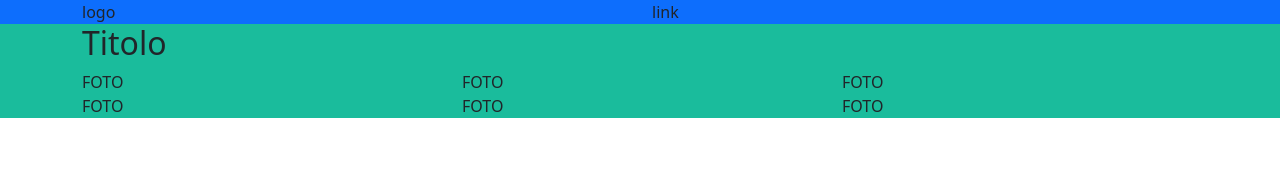
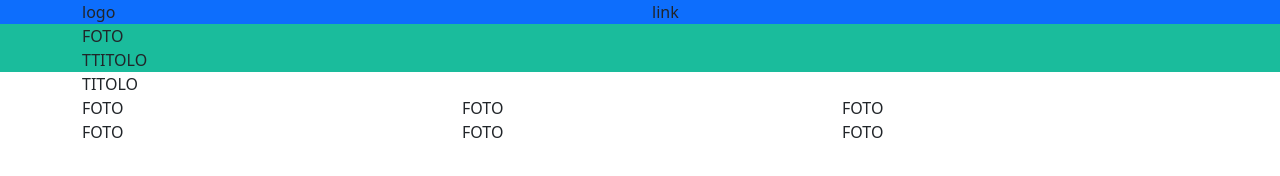
Before and after one commit to Marcomagnano93/html-css-bootstrap-freelancer, a plain HTML site: page index.html in a window 1280 px wide. Drawn offline with nearby package versions, Linux system fonts and the light colour scheme.

Commit message:
ADD: section portofio layout skeleton

```diff
--- a/index.html
+++ b/index.html
@@ -9,7 +9,7 @@
 </head>
 <body>
 <header class="bg-primary">
-    <div class="container container-lg container-xl">
+    <div class="container container-md container-lg">
         <div class="row">
             <div class="col">
                 <div class="logo">logo</div>
@@ -23,15 +23,36 @@
 
 <main>
     <section class="main_header">
-        <div class="container container-lg container-xl">
+        <div class="container container-sm container-md">
             <div class="row">
                 <div class="col">
-                    <h2>Titolo</h2>
+                    FOTO
                 </div>
             </div>
         </div>
 
-        <div class="container container-lg container-xl mr-auto ml-auto">
+        <div class="container container-sm container-md">
+            <div class="row">
+                <div class="col">
+                    TTITOLO
+                </div>
+
+            </div>
+        </div>
+
+
+    </section>
+
+    <section class="portfolio">
+        <div class="container container-md container-lg">
+            <div class="row">
+                <div class="col-12">
+                    TITOLO
+                </div>
+            </div>
+        </div>
+
+        <div class="container container-md container-lg">
             <div class="row">
                 <div class="col-12 col-md-6 col-lg-4">FOTO</div>
                 <div class="col-12 col-md-6 col-lg-4">FOTO</div>
@@ -42,7 +63,6 @@
             </div>
         </div>
 
-
     </section>
 </main>
 
```
